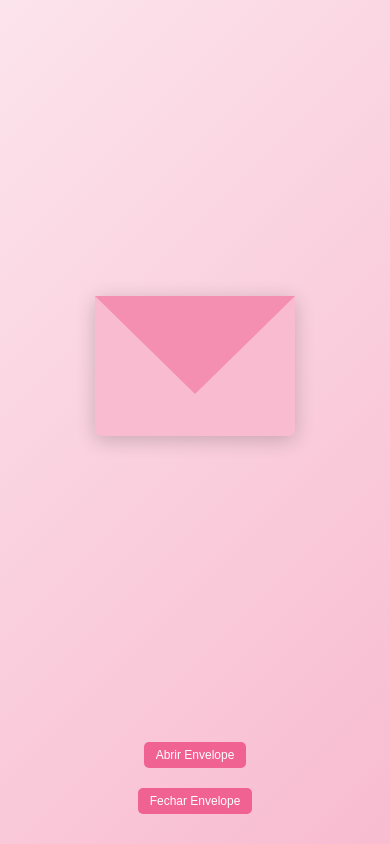
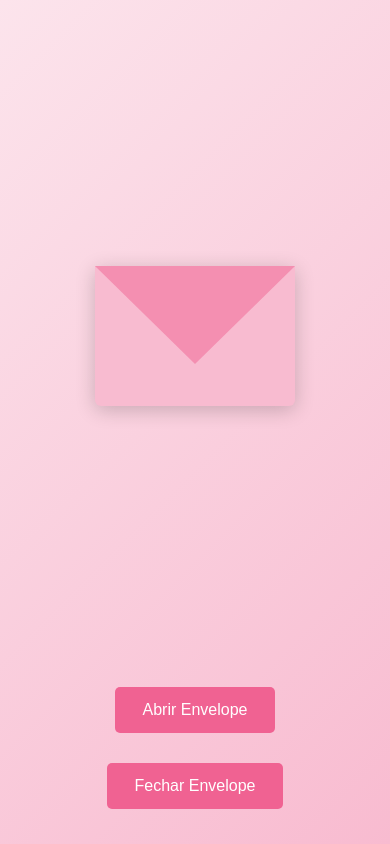
Before and after one commit to paulwcost/birthday, a plain HTML site: page index.html in a window 390 px wide. Drawn offline with Linux system fonts and the light colour scheme.

Commit message:
Add files via upload

```diff
--- a/index.html
+++ b/index.html
@@ -75,9 +75,9 @@
         }
 
         button {
-            margin: 10px;
-            padding: 8px 16px;
-            font-size: 14px; /* Diminui o tamanho da fonte dos botões */
+            margin: 15px;
+            padding: 20px 40px; /* Aumenta o tamanho dos botões */
+            font-size: 20px; /* Aumenta o tamanho da fonte */
             cursor: pointer;
             background-color: #f06292;
             color: white;
@@ -123,8 +123,8 @@
             }
 
             button {
-                font-size: 12px; /* Ajusta o tamanho dos botões */
-                padding: 6px 12px;
+                font-size: 18px; /* Ajusta o tamanho dos botões */
+                padding: 15px 30px; /* Ajusta o padding para um tamanho confortável */
             }
         }
 
@@ -144,8 +144,8 @@
             }
 
             button {
-                font-size: 12px;
-                padding: 6px 12px;
+                font-size: 16px;
+                padding: 14px 28px; /* Ajusta o padding para garantir que o botão não fique pequeno demais */
             }
         }
     </style>
@@ -154,7 +154,7 @@
     <div class="envelope">
         <div class="letter">
             <p id="personalizedMessage">Olá!</p>
-            <p>Feliz aniversario! te desejo tudo de bom, te amo muitâo!</p>
+            <p>Feliz aniversário! Te desejo tudo de bom, te amo muitão!</p>
         </div>
         <div class="flap"></div>
     </div>
```
